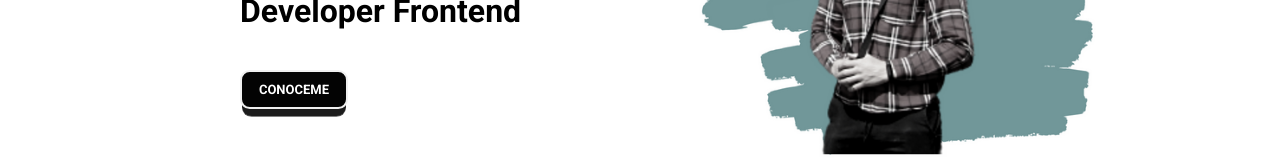
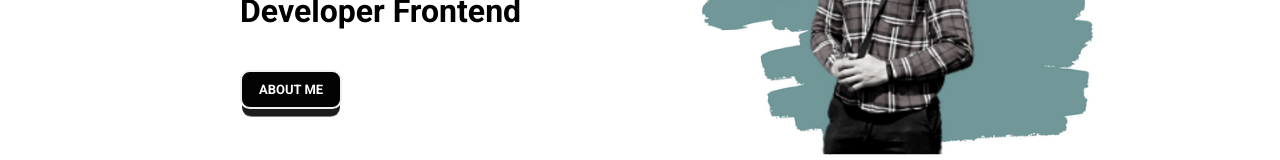
Before and after one commit to ArnedoAlejandro/Portfolio, a React (Vite) app: page / in a window 1280 px wide. Shown: the part 332-492 px from the top of the page. Built offline with nearby package versions, Linux system fonts and the light colour scheme.

Commit message:
Mensaje del about me

```diff
--- a/src/components/Presentacion.jsx
+++ b/src/components/Presentacion.jsx
@@ -19,7 +19,7 @@ const Presentacion = () => {
             </div>
 
             <div className="contenedor-boton">
-                <button className="learn-more" ><label className="btn" for="modal-1">Conoceme</label></button>
+                <button className="learn-more" ><label className="btn" for="modal-1">About me</label></button>
             </div>
 
             <div className="icono-scroll">
--- a/src/index.css
+++ b/src/index.css
@@ -106,7 +106,7 @@ body {
 }
 .contenedor-boton{
   /* margin-left: 50px; */
-  width:20%;
+  width:35%;
   padding-left:4rem;
   margin-top: 40px;
 }
@@ -704,6 +704,9 @@ p img {
     padding:4rem;
     display:block;
   }
+  .contenedor-boton{
+    width:40%
+  }
   .p-scroll{
     margin-left: 320px;
     margin-top: 10px;
```
